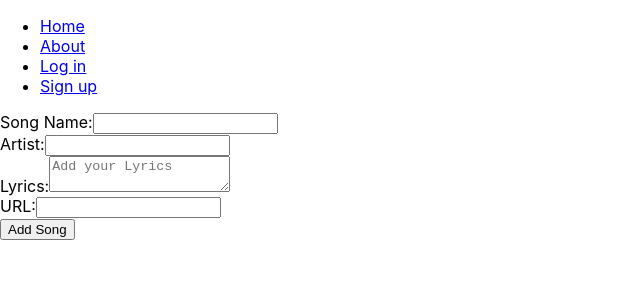
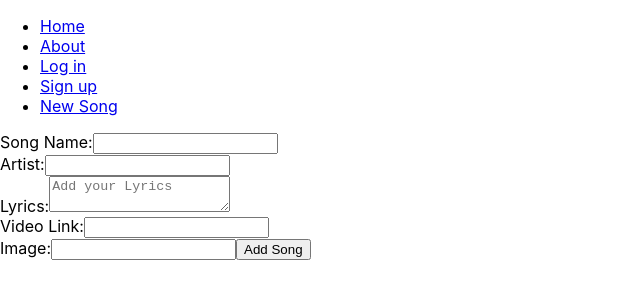
Before and after one commit to trungpham10/CarrieOKey, a React (Create React App) app in the folder CO_Front_End/carrieokey/: page /newSong in a window 1280 px wide. Shown: the top 300 px of the page, without its empty margins (0-640 px from the left). Built offline with nearby package versions, Linux system fonts and the light colour scheme.

Commit message:
new song form working
Co-authored-by: sibinbhaskaran <sibinbhaskaran@gmail.com>
Co-authored-by: NaomiAllen <naomi.michelle.allen@gmail.com>

```diff
--- a/CO_Front_End/carrieokey/src/App.js
+++ b/CO_Front_End/carrieokey/src/App.js
@@ -19,19 +19,25 @@ export default class App extends Component {
       lyrics: String,
       user: '' //after login this will have user name
     }
+
   }
+
+
 
   render() {
     return (
       <Router>
         <NavBar />
-        <NewSongForm/>
+
+
         <div className="App">
           <Switch>
             <Route exact path="/" component={Home} />
             <Route exact path="/about" component={About} />
             <Route exact path="/login" component={Login} />
             <Route exact path="/signup" component={Signup} />
+            <Route exact path="/newSong" component={NewSongForm} />
+
           </Switch>
         </div>
       </Router>
--- a/CO_Front_End/carrieokey/src/components/NavBar.jsx
+++ b/CO_Front_End/carrieokey/src/components/NavBar.jsx
@@ -17,6 +17,9 @@ export default function NavBar() {
         <li>
           <Link to="/signup">Sign up</Link>
         </li>
+        <li>
+          <Link to="/newSong">New Song</Link>
+        </li>
       </ul>
     </div>
   );
--- a/CO_Front_End/carrieokey/src/components/NewSongForm.jsx
+++ b/CO_Front_End/carrieokey/src/components/NewSongForm.jsx
@@ -1,40 +1,86 @@
 import React, { Component } from 'react'
 
+const baseUrl = 'http://localhost:3003'
 export default class NewSongForm extends Component {
     constructor(props){
         super(props)
         this.state = {
-            songName: String,
-            artist: String,
-            lyrics: String,
-            urlLink: String,
+            songName: "",
+            artist: "",
+            lyrics: "",
+            videoLink: "",
+            image: ""
         }
+        this.handleChange = this.handleChange.bind(this)
+        this.handleSubmit = this.handleSubmit.bind(this)
+
+
     }
+
+    handleChange(event) {
+        this.setState({[event.currentTarget.id]: event.currentTarget.value})
+    }
+
+handleSubmit (event) {
+    event.preventDefault()
+    fetch(baseUrl + '/song', {
+        method: 'POST',
+        body: JSON.stringify({
+            songName: this.state.songName,
+            artist: this.state.artist,
+            lyrics: this.state.lyrics,
+            videoLink: this.state.videoLink,
+            image: this.state.image
+        }),
+        headers: {
+        'Content-Type': 'application/json'
+        }
+    }).then (res => res.json())
+        .then (resJson => {
+            console.log(resJson)
+        // this.props.handleAddSong(resJson)
+        this.setState({
+            songName: '',
+            artist: '',
+            lyrics: '',
+            videoLink: '',
+            image: ''
+        })
+    }).catch (error => console.error({'Error': error}))
+}
+
+
+
 
     render() {
         return (
-            <form>
-                <label htmlFor= "songName">Song Name:</label>
+            <div className="container" >
+            <form onSubmit={(event) => this.handleSubmit(event)}>
+                <label htmlFor= "songName" >Song Name:</label>
 
-                <input type="text" id="name"></input><br></br>
+                    <input type="text" id="songName" value={this.state.songName} onChange={this.handleChange}></input><br></br>
 
                 <label htmlFor= "artist">Artist:</label>
 
-                <input type="text" id="name"></input><br></br>
+                    <input type="text" id="artist" value={this.state.artist} onChange={this.handleChange}></input><br></br>
 
                 <label htmlFor= "lyrics">Lyrics:</label>
 
-                <textarea placeholder= "Add your Lyrics"></textarea><br></br>
+                    <textarea placeholder= "Add your Lyrics" id="lyrics" onChange={this.handleChange}></textarea><br></br>
 
-                <label htmlFor= "urlLink">URL:</label>
+                <label htmlFor= "videoLink">Video Link:</label>
 
-                <input type="text" id="name"></input><br></br>
+                    <input type="text" id="videoLink" value={this.state.videoLink} onChange={this.handleChange}></input><br></br>
 
-                <input type="submit" value="Add Song"/>
+                <label htmlFor="image">Image:</label>
+
+                    <input type="text" id="image" value={this.state.image} onChange={this.handleChange}></input>
+
+                <input type="submit" value="Add Song" />
 
 
             </form>
-
+            </div>
 
         )
     }
```
